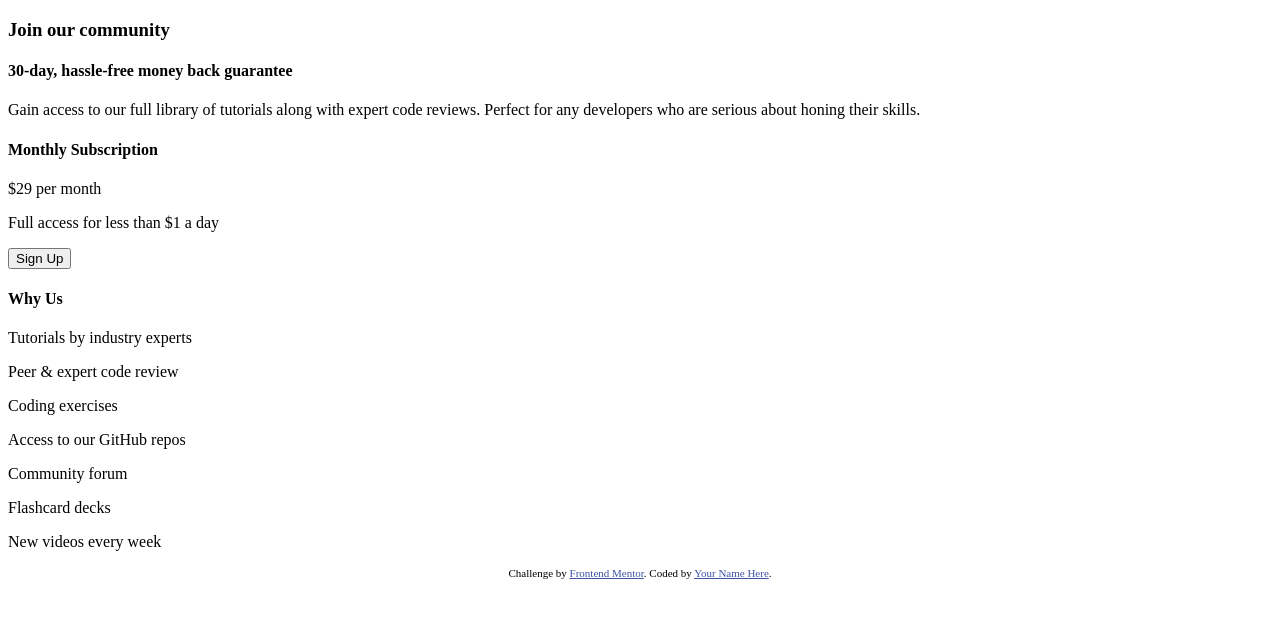
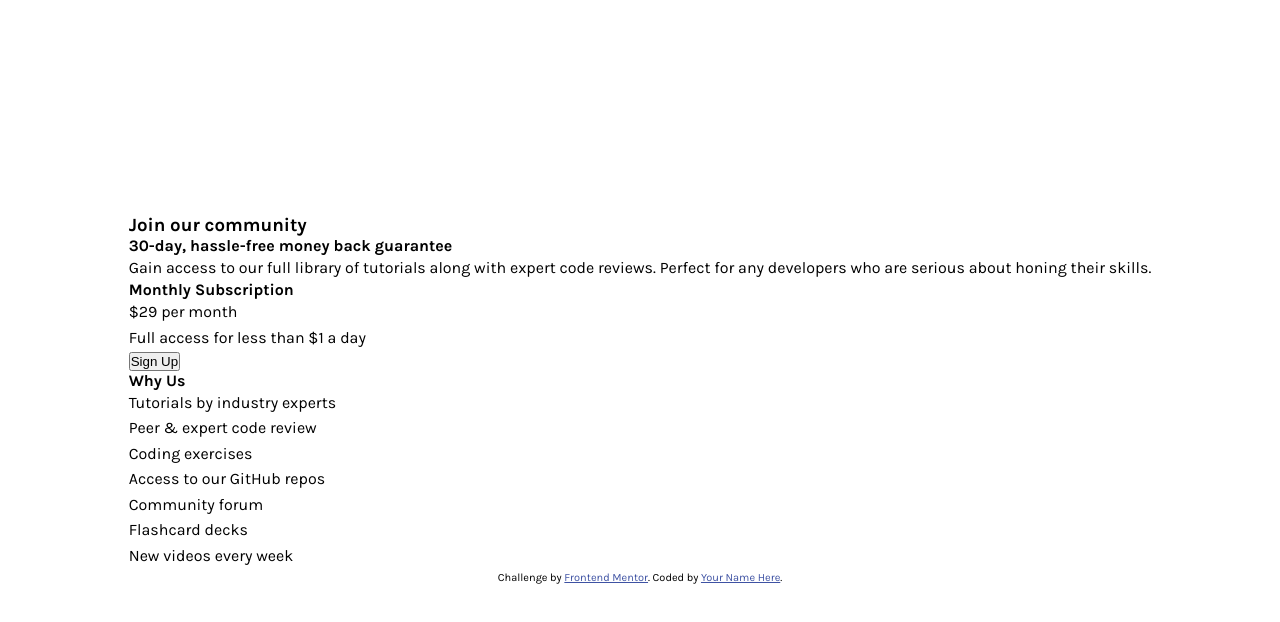
Before and after one commit to bluepersia/single-price-grid-component-master, a plain HTML site: page index.html in a window 1280 px wide. Drawn offline with Linux system fonts and the light colour scheme.

Commit message:
Base style

```diff
--- /dev/null
+++ b/css/base.css
@@ -0,0 +1,22 @@
+
+body {
+    font-family: 'Karla', sans-serif;
+
+    min-height: 100vh;
+    display: flex;
+    flex-direction: column;
+    justify-content: center;
+    align-items: center;
+}
+
+body p {
+    line-height: 1.6;
+}
+
+
+body *, body *::after, body *::before, body
+{
+    margin: 0;
+    padding: 0;
+    box-sizing: border-box;
+}
--- /dev/null
+++ b/css/price-grid.css
@@ -0,0 +1,7 @@
+:root {
+    --c-1: hsl(179, 62%, 43%);
+    --c-2: hsl(71, 73%, 54%);
+
+    --n-1: hsl(204, 43%, 93%);
+    --n-2: hsl(218, 22%, 67%);
+}
--- a/index.html
+++ b/index.html
@@ -7,7 +7,11 @@
   <!-- displays site properly based on user's device -->
 
   <link rel="icon" type="image/png" sizes="32x32" href="./images/favicon-32x32.png">
+  <link rel="preconnect" href="https://fonts.gstatic.com">
+  <link href="https://fonts.googleapis.com/css2?family=Karla:wght@400;700&display=swap" rel="stylesheet">
 
+  <link rel='stylesheet' href='css/base.css'>
+  <link rel='stylesheet' href='css/price-grid.css'>
   <title>Frontend Mentor | Single Price Grid Component</title>
 
   <!-- Feel free to remove these styles or customise in your own stylesheet 👍 -->
```
